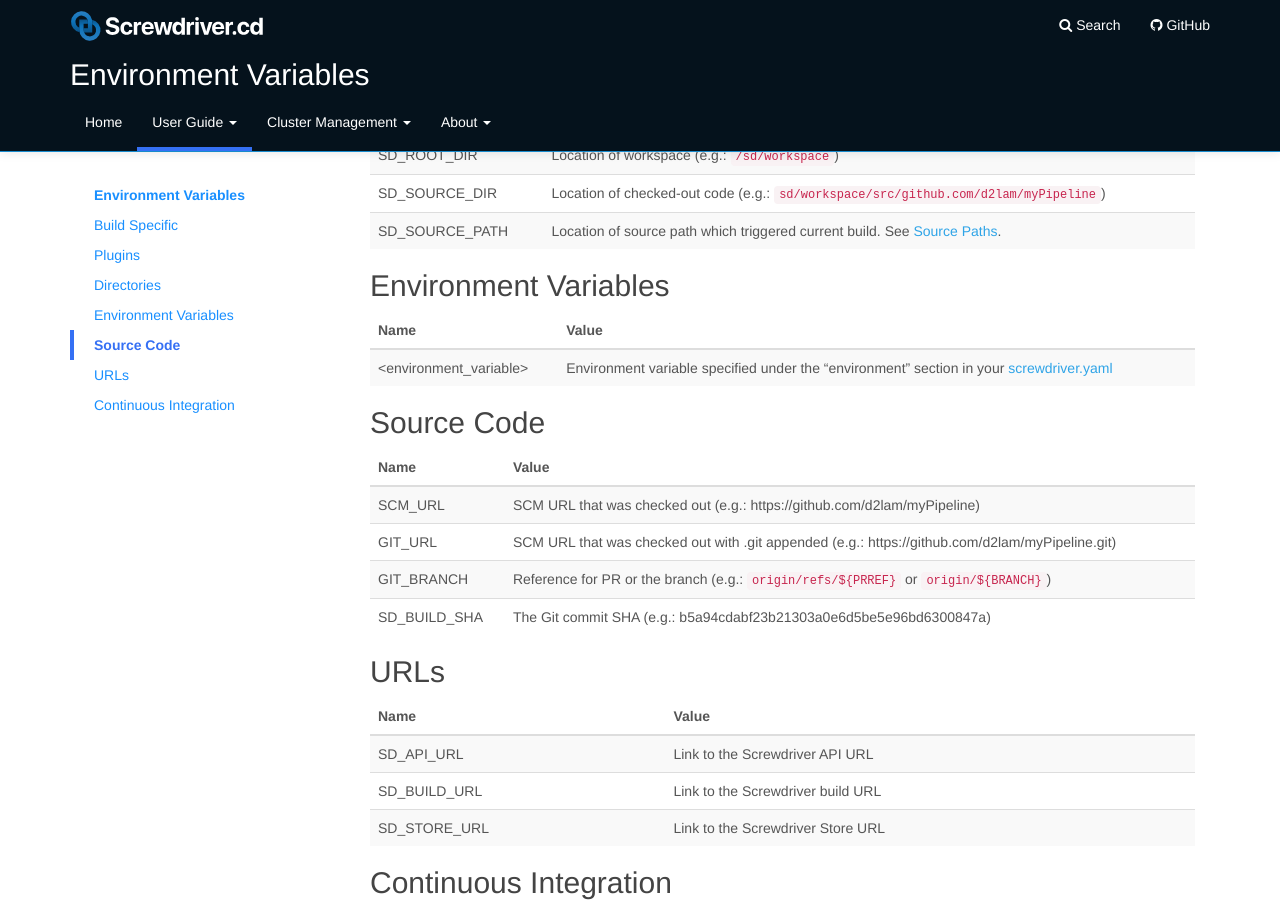
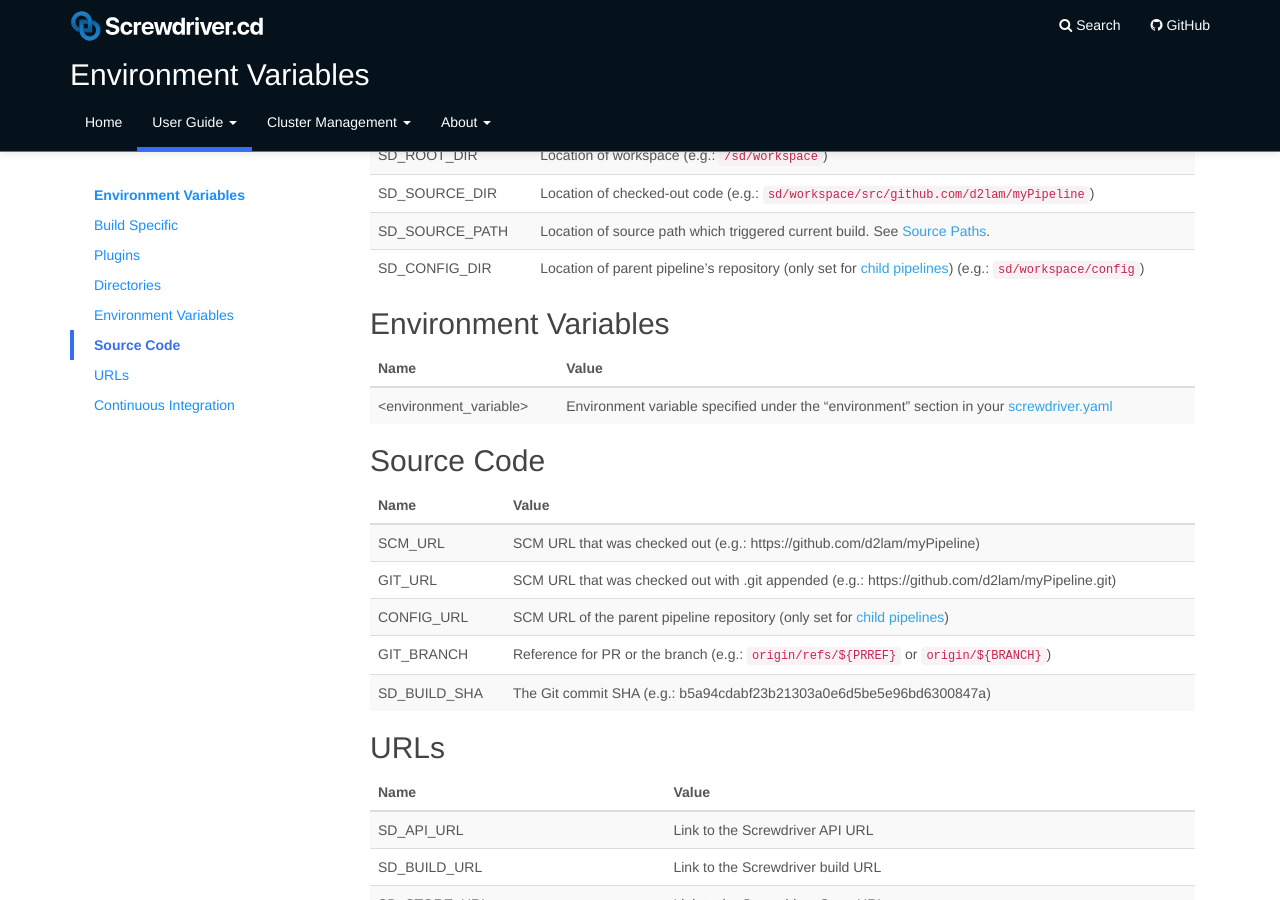
Before and after one commit to screwdriver-cd/guide, a Jekyll site: the page built from docs/user-guide/environment-variables.md, in a window 1280 px wide and 900 px high, scrolled down 1092 px. Built offline with Jekyll 4.4.1, drawn with Linux system fonts in a browser that asks for light colours.

Commit message:
feat(1132): Document SD_CONFIG_DIR (#218)

```diff
--- a/docs/user-guide/environment-variables.md
+++ b/docs/user-guide/environment-variables.md
@@ -64,6 +64,7 @@ These environment variables may or may not be available depending on what plugin
 | SD_ROOT_DIR | Location of workspace (e.g.: `/sd/workspace`) |
 | SD_SOURCE_DIR | Location of checked-out code (e.g.: `sd/workspace/src/github.com/d2lam/myPipeline`) |
 | SD_SOURCE_PATH | Location of source path which triggered current build. See [Source Paths](./configuration/sourcePaths). |
+| SD_CONFIG_DIR | Location of parent pipeline's repository (only set for [child pipelines](./configuration/external-config)) (e.g.: `sd/workspace/config`) |
 
 ## Environment Variables
 
@@ -77,6 +78,7 @@ These environment variables may or may not be available depending on what plugin
 |------|-------|
 | SCM_URL | SCM URL that was checked out (e.g.: https://github.com/d2lam/myPipeline) |
 | GIT_URL | SCM URL that was checked out with .git appended (e.g.: https://github.com/d2lam/myPipeline.git) |
+| CONFIG_URL | SCM URL of the parent pipeline repository (only set for [child pipelines](./configuration/external-config)) |
 | GIT_BRANCH | Reference for PR or the branch (e.g.: `origin/refs/${PRREF}` or `origin/${BRANCH}`) |
 | SD_BUILD_SHA | The Git commit SHA (e.g.: b5a94cdabf23b21303a0e6d5be5e96bd6300847a) |
 
```
